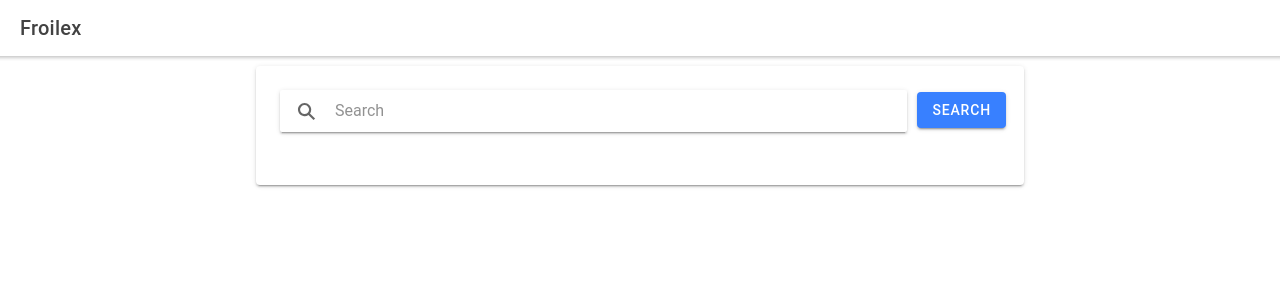
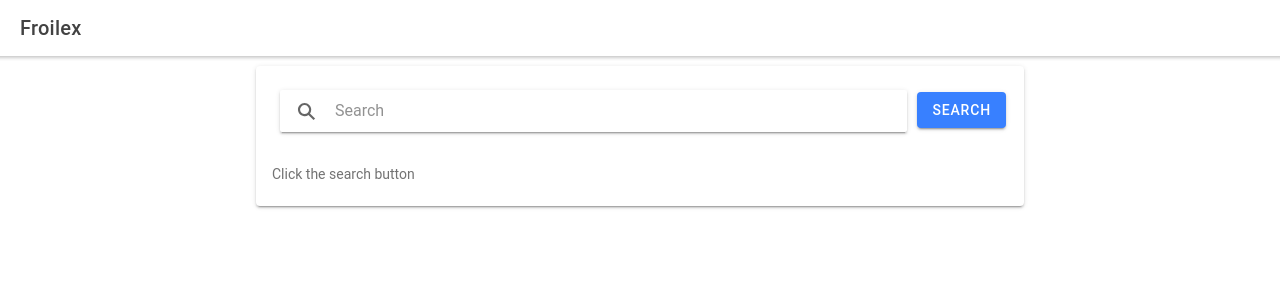
Before and after one commit to froilanenriquez3/ionicthree, a React (Create React App) app: page /home in a window 1280 px wide. Shown: the top 300 px of the page. Built offline with nearby package versions, Linux system fonts and the light colour scheme.

Commit message:
working url generation

```diff
--- a/src/components/QRcode.tsx
+++ b/src/components/QRcode.tsx
@@ -1,12 +1,15 @@
-import SearchBar from "./SearchBar";
+import React from 'react';
+var QRCode = require('qrcode.react');
+// import QRCode from 'qrcode.react';
+interface ContainerProps {
+  url: string
+}
 
-var React = require('react');
-var QRCode = require('qrcode.react');
+const QRComponent:  React.FC<ContainerProps> = ({url}) => {
 
-React.render(
-  <QRCode value="https://facebook.github.io/react/" />,
-    SearchBar
-);
+  return (
+    <QRCode value={url} />
+  );
+};
 
-
-export{}
+export default QRComponent;
--- a/src/components/SearchBar.tsx
+++ b/src/components/SearchBar.tsx
@@ -1,41 +1,15 @@
 import './SearchBar.css';
 import {
-    IonCard, IonCardContent, IonCardHeader,
-    IonLabel, IonList, IonItem, IonNote, IonSearchbar,
+    IonButton, IonCard, IonCardContent, IonCardHeader,
+    IonLabel, IonList, IonItem, IonModal, IonNote, IonSearchbar,
 } from '@ionic/react';
 import React, { useState } from 'react';
-import ApiController, {  } from './ApiController';
-import { url } from 'node:inspector';
+import ApiController, { } from './ApiController';
+import QRCode from './QRcode';
 
 interface ContainerProps { }
 
-const SearchBar: React.FC<ContainerProps> = () => {
-
-    const [searchText, setSearchText] = useState('');
-
-    const [results, setResults] = useState([]);
-
-    const handleResultsChange = (value: []) => {
-        console.log("Setting results");
-        setResults(value);
-    }
-
-
-    return (
-        <div className="container" >
-
-            <IonCard id="resultsCard">
-                <IonCardHeader id="cardHeader">
-
-                    <IonSearchbar value={searchText} onIonChange={e => setSearchText(e.detail.value!)} animated ></IonSearchbar>
-                    <ApiController search={searchText} onResultsChange={handleResultsChange} />
-
-                </IonCardHeader>
-
-                <IonCardContent>
-                    <IonList>
-
-                        {results.map((item: {
+interface Track {
     name: string
     id: string
     album: {
@@ -52,9 +26,59 @@ const SearchBar: React.FC<ContainerProps> = () => {
         {
             name: string
         }
-                            ]
-                        }) => (
-                            <IonItem key={item.id}>
+    ],
+    external_urls: {
+        spotify: string
+    }
+}
+
+const SearchBar: React.FC<ContainerProps> = () => {
+
+    const [searchText, setSearchText] = useState('');
+
+    const [results, setResults] = useState([]);
+
+    const [qurl, setQurl] = useState('');
+
+    const handleResultsChange = (value: []) => {
+        console.log("Setting results");
+        if (!searched) {
+            setSearched(true);
+        }
+        setResults(value);
+    }
+
+    const [showModal, setShowModal] = useState(false);
+
+    const [searched, setSearched] = useState(false);
+
+    const openModal = (url: string) => {
+
+        console.log(url);
+        setQurl(url);
+        setShowModal(true);
+
+    }
+
+    return (
+        <div className="container" >
+
+            <IonCard id="resultsCard">
+                <IonCardHeader id="cardHeader">
+
+                    <IonSearchbar value={searchText} onIonChange={e => setSearchText(e.detail.value!)} animated ></IonSearchbar>
+                    <ApiController search={searchText} onResultsChange={handleResultsChange} />
+
+                </IonCardHeader>
+
+                <IonCardContent>
+                    <IonList>
+
+                        {(results.length > 0) ?
+
+                            results.map((item: Track) => (
+
+                                <IonItem key={item.id} button onClick={() => { openModal(item.external_urls.spotify) }}>
                                     <img className="imageThumbnail" src={item.album.images[2].url} alt="Album" />
                                     <IonLabel className="listItem">
                                         {item.name.length < 40 ?
@@ -73,12 +97,33 @@ const SearchBar: React.FC<ContainerProps> = () => {
                                         item.artists[0].name.substring(0, 40) + "..."
                                         } </IonNote>
                                 </IonItem>
-                        ))}
+
+                            ))
+
+                            :
+
+                            [
+                                (searched ?
+                                    "There are no results for your query."
+                                    :
+                                    "Click the search button"
+                                )
+                            ]
+
+                        }
 
                     </IonList>
 
+
+
                 </IonCardContent>
             </IonCard>
+
+
+            <IonModal isOpen={showModal} cssClass='my-custom-class'>
+                <QRCode url={qurl} />
+                <IonButton onClick={() => setShowModal(false)}>Close Modal</IonButton>
+            </IonModal>
 
         </div>
     );
```
Lines whose indentation alone changed are shown as unchanged.
